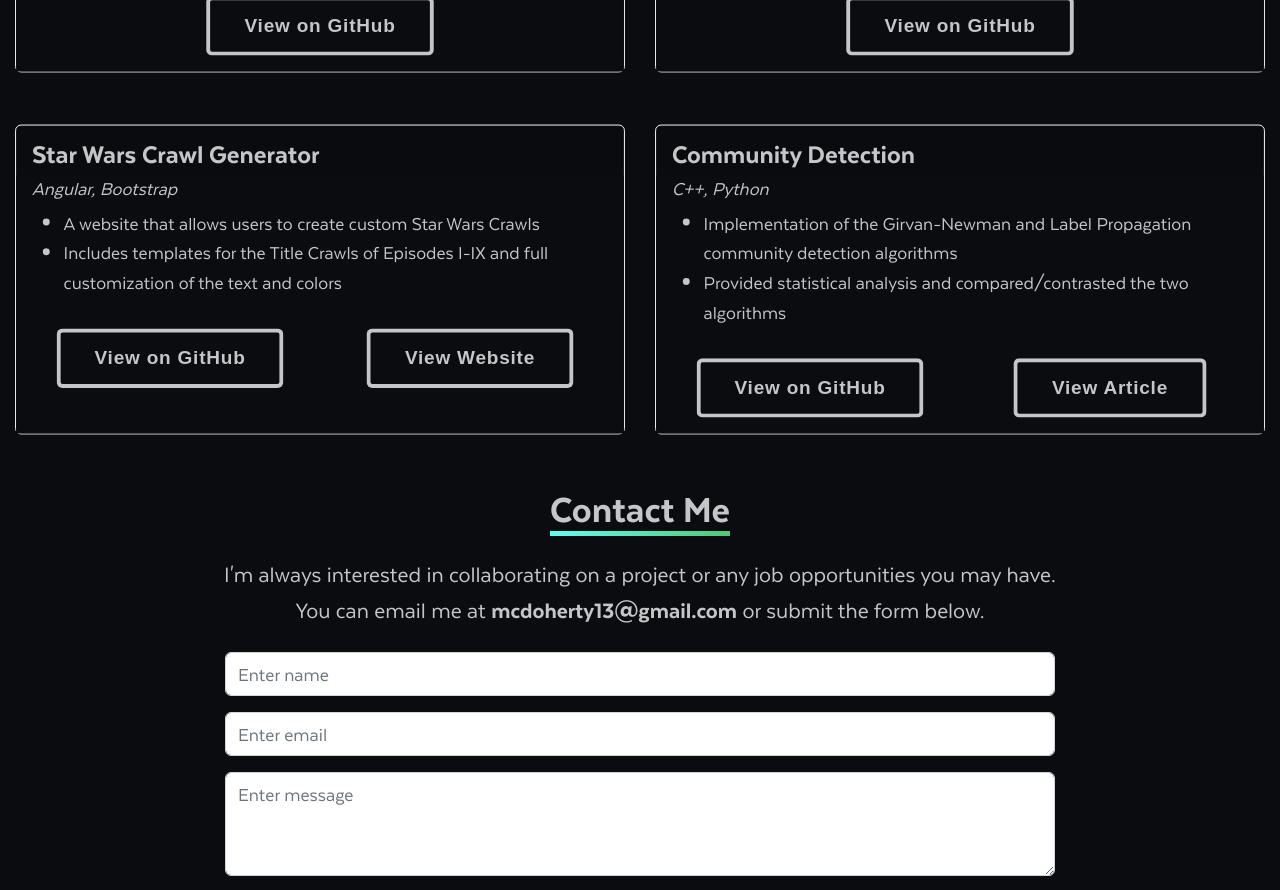
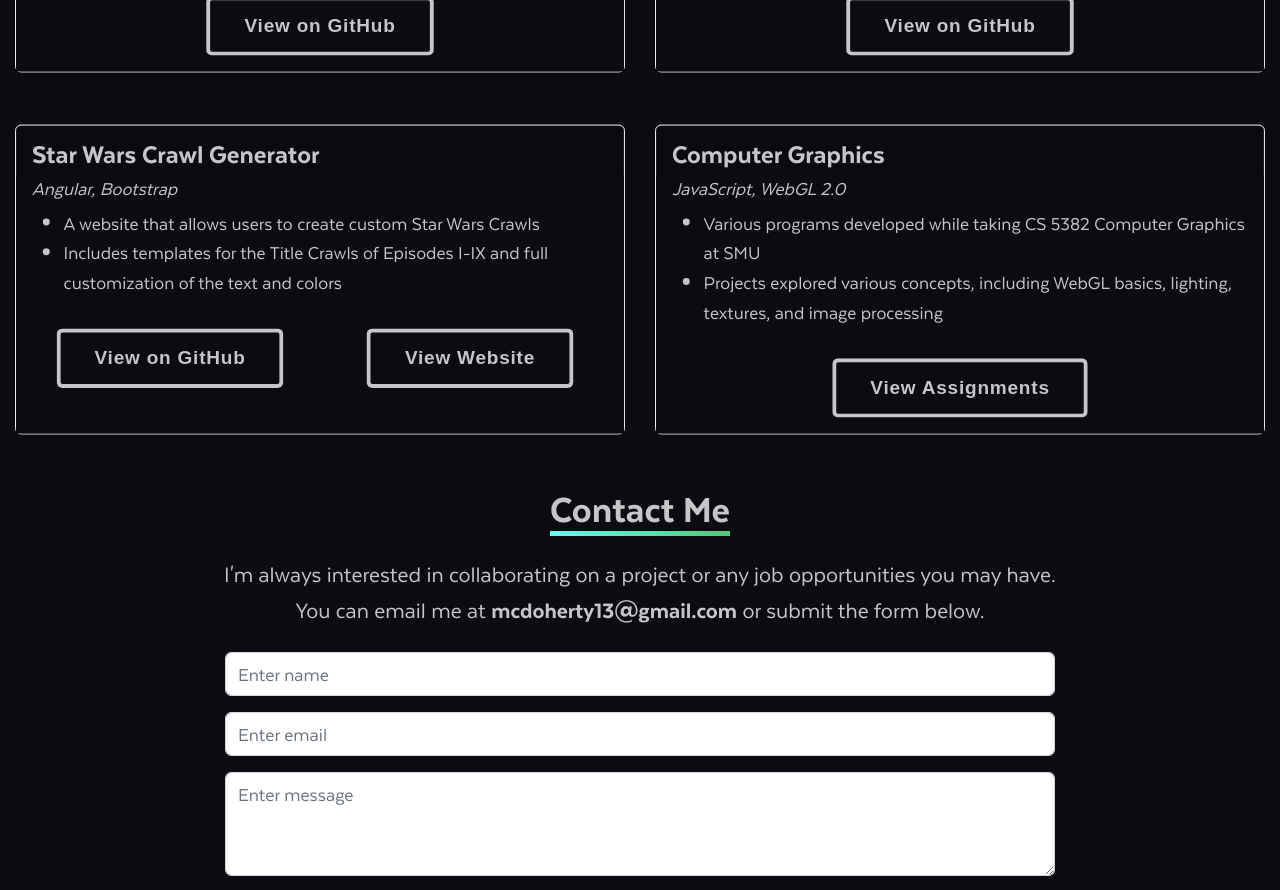
Before and after one commit to Mikecamdo/PersonalWebsite, a React (Create React App) app: page / in a window 1280 px wide. Shown: the part 2800-3690 px from the top of the page. Built offline with nearby package versions, Linux system fonts and the light colour scheme.

Commit message:
Computer Graphics Projects
Added link to my Computer Graphics projects

```diff
--- a/src/components/Projects.jsx
+++ b/src/components/Projects.jsx
@@ -241,7 +241,7 @@ export const Projects = () => {
                     </Card>
                 </Col>
 
-                <Col ref={projRef6} xs={12} lg={6} className={`${loadProj6 ? 'notHidden' : 'hidden'} mt-5 ${(window.innerWidth >= 1200) && 'delay-2'}`}>
+                {/* <Col ref={projRef6} xs={12} lg={6} className={`${loadProj6 ? 'notHidden' : 'hidden'} mt-5 ${(window.innerWidth >= 1200) && 'delay-2'}`}>
                     <Card className='card-dimension h-100' border='light'>
                         <Card.Header className='fs-3 pb-0 header'>
                             Community Detection
@@ -276,6 +276,33 @@ export const Projects = () => {
                             </Card.Text>
                         </Card.Body>
                     </Card>
+                </Col> */}
+
+                <Col ref={projRef6} xs={12} lg={6} className={`${loadProj6 ? 'notHidden' : 'hidden'} mt-5 ${(window.innerWidth >= 1200) && 'delay-2'}`}>
+                    <Card className='card-dimension h-100' border='light'>
+                        <Card.Header className='fs-3 pb-0 header'>
+                            Computer Graphics
+                        </Card.Header>
+                        <Card.Body className='pt-0 fs-5'>
+                            <Card.Title>
+                                <i className='fs-5'>JavaScript, WebGL 2.0</i>
+                            </Card.Title>
+                            <Card.Text className='align-items-center'>
+                                <ul>
+                                    <li>Various programs developed while taking CS 5382 Computer Graphics at SMU</li>
+                                    <li>Projects explored various concepts, including WebGL basics, lighting, textures, and image processing</li>
+                                </ul>
+                                <Row>
+                                    <Col className='text-center mt-3'>
+                                        <button className='btn draw-border'
+                                                onClick={() => {
+                                                    window.open('https://mcdoherty.net/ComputerGraphics');
+                                                }}>View Assignments</button>
+                                    </Col>
+                                </Row>
+                            </Card.Text>
+                        </Card.Body>
+                    </Card>
                 </Col>
             </Row>
         </Container>
```
